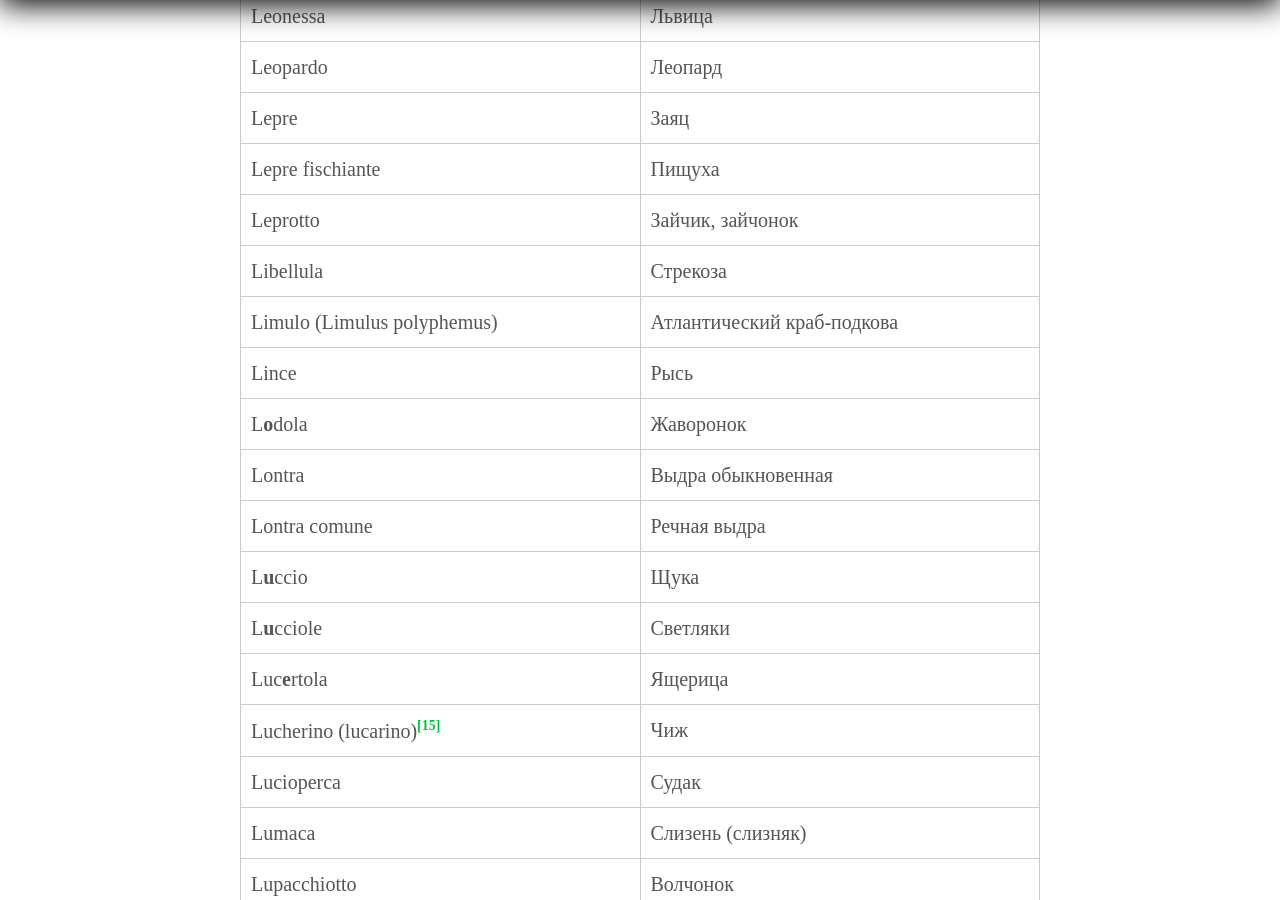
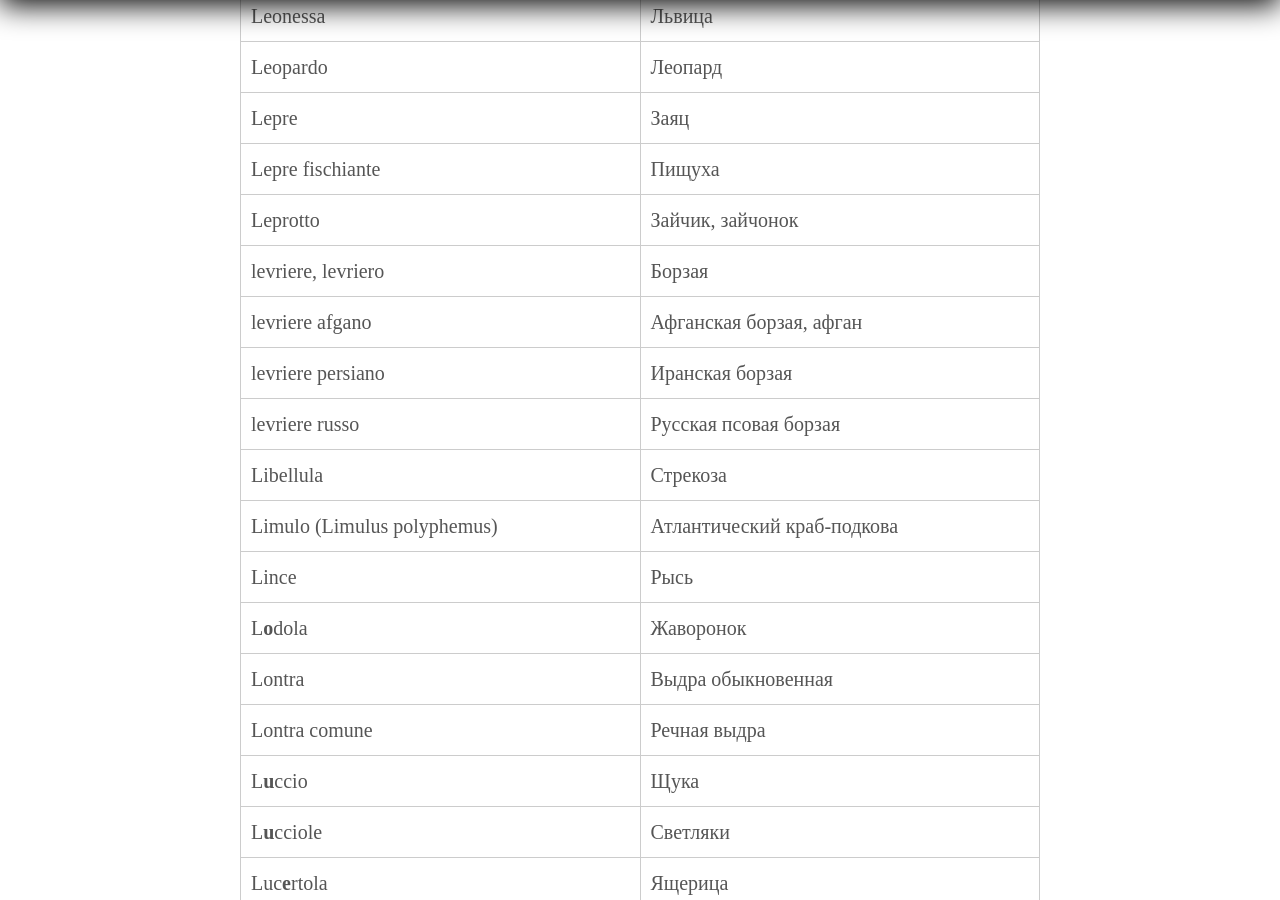
Before and after one commit to postolny/postolny.github.io, a Jekyll site: the page built from _posts/2021-03-19-animali.md, in a window 1280 px wide and 900 px high, scrolled down 11907 px. Built offline with Jekyll 4.4.1, drawn with Linux system fonts in a browser that asks for light colours; some of the changed text lies outside the part shown.

Commit message:
Add files via upload

```diff
--- a/_posts/2021-03-19-animali.md
+++ b/_posts/2021-03-19-animali.md
@@ -234,6 +234,10 @@ Ecco la mia piccola raccolta di animali. Ho evidenziato in grassetto le sillabe
 |Lepre|Заяц|
 |Lepre fischiante|Пищуха|
 |Leprotto|Зайчик, зайчонок|
+|levriere, levriero|Борзая|
+|levriere afgano|Афганская борзая, афган|
+|levriere persiano|Иранская борзая|
+|levriere russo|Русская псовая борзая|
 |Libellula|Стрекоза|
 |Limulo (Limulus polyphemus)|Атлантический краб-подкова|
 |Lince|Рысь|
```
Also changed, not shown: other parts of _posts/2021-03-19-animali.md (+2 -0 lines), _posts/2021-01-13-di-morsi.md (+1 -1 lines).
